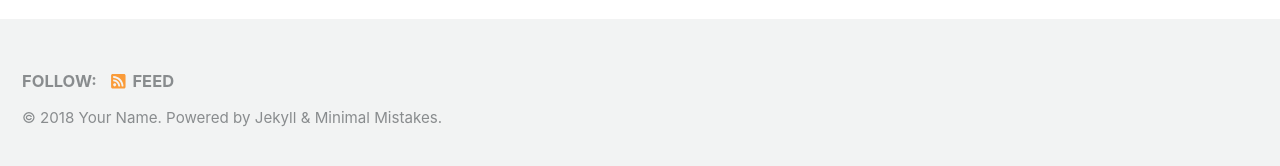
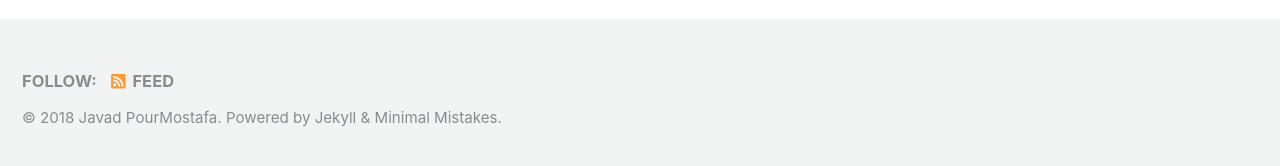
Before and after one commit to JoyeBright/JoyeBright.github.io, a Jekyll site: the page built from index.html, in a window 1280 px wide and 900 px high, scrolled down 253 px. Shown: the part 726-892 px from the top of the window. Built offline with Jekyll 4.4.1, drawn with Linux system fonts in a browser that asks for light colours; nearby versions of some CDN libraries; the list of posts is cut into pages by our own code.

Commit message:
Update _config.yml

```diff
--- a/_config.yml
+++ b/_config.yml
@@ -18,8 +18,8 @@ minimal_mistakes_skin    : "default" # "air", "aqua", "contrast", "dark", "dirt"
 locale                   : "en-US"
 title                    : "Site Title"
 title_separator          : "-"
-name                     : "Your Name"
-description              : "An amazing website."
+name                     : "Javad PourMostafa"
+description              : "The official website of Javad PourMostafa!"
 url                      : # the base hostname & protocol for your site e.g. "https://mmistakes.github.io"
 baseurl                  : # the subpath of your site, e.g. "/blog"
 repository               : # GitHub username/repo-name e.g. "mmistakes/minimal-mistakes"
```
